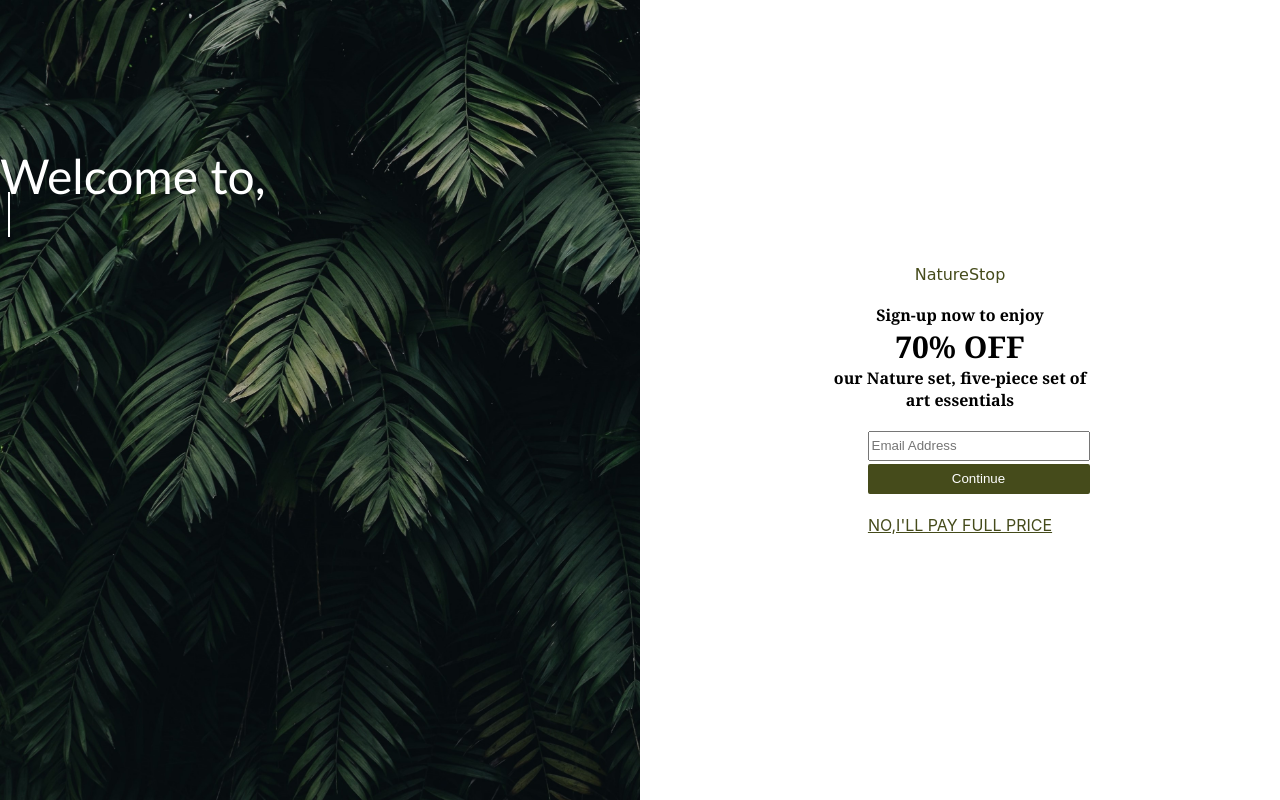
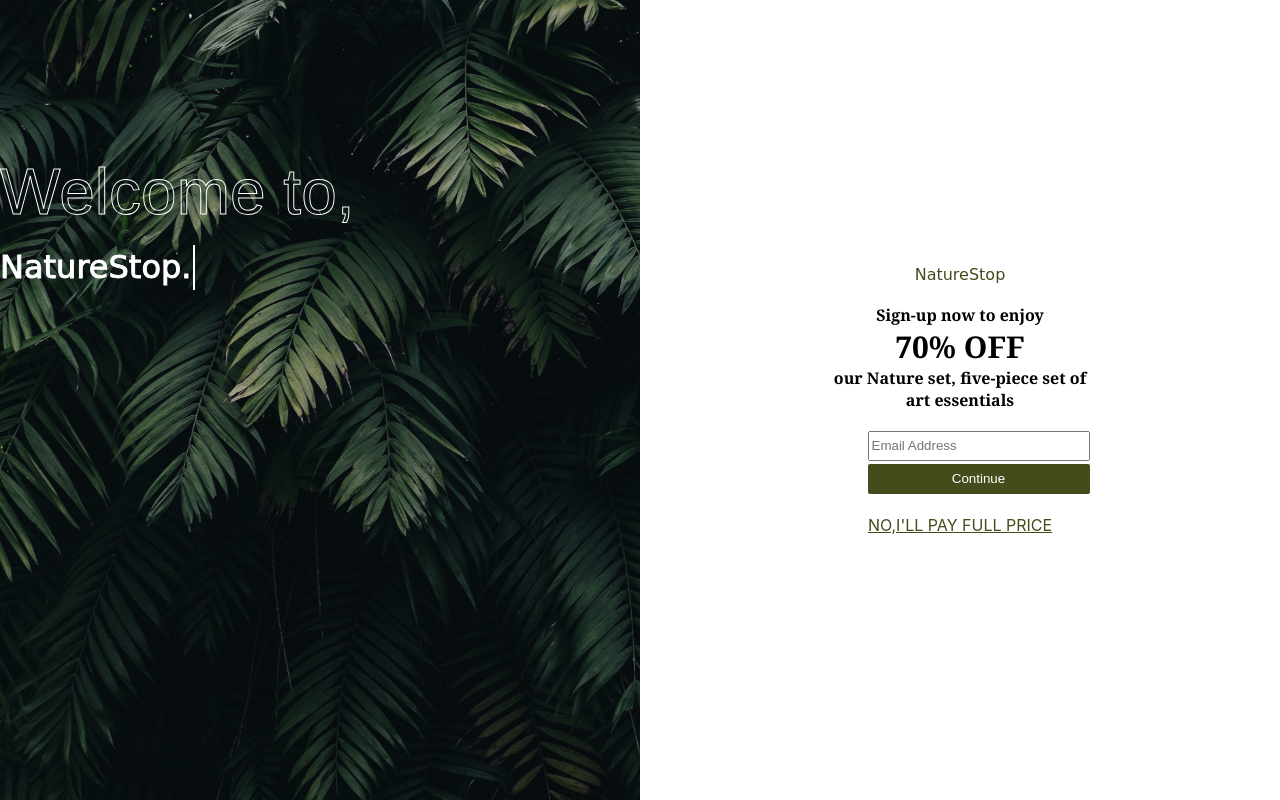
Before and after one commit to SomtoJF/Landing-page, a plain HTML site: page index.html in a window 1280 px wide. Drawn offline with Linux system fonts and the light colour scheme.

Commit message:
Add typing effect to text

```diff
--- a/index.html
+++ b/index.html
@@ -6,6 +6,7 @@
     <meta name="viewport" content="width=device-width, initial-scale=1.0">
     <title>NatureStop</title>
     <link rel="stylesheet" href="style.css">
+    <script src="main.js" defer></script>
 </head>
 <body>
    <div id="left">
--- /dev/null
+++ b/main.js
@@ -0,0 +1,12 @@
+let i = 0;
+let typewriter = document.getElementById('typewriter');
+let naturestop = ['N','a','t','u','r','e','S','t','o','p','.'];
+
+function write() {
+    if(i < naturestop.length){
+        typewriter.textContent += naturestop[i];
+        i++;
+        setTimeout(write, 200);
+    };
+}
+write();
--- a/style.css
+++ b/style.css
@@ -19,12 +19,18 @@ body div{
 }
 #introtext{
     position: absolute;
+    color: transparent;
+    top: 20%;
+   font-family: fantasy;
+    font-size: 4rem;
+    line-height: 4rem;
+    height: 100px;
+    -webkit-text-stroke: 1px white;
+}
+#typewriter{
+    font-size: 2rem;
+    font-family: cursive;
     color: white;
-    top: 20%;
-    font-family: 'Gill Sans', 'Gill Sans MT', Calibri, 'Trebuchet MS', sans-serif;
-    font-size: 3rem;
-    line-height: 2rem;
-    height: 100px;
 }
 @keyframes blink {
     0% {opacity: 1;}
@@ -33,11 +39,13 @@ body div{
     100% {opacity: 0;}
 }
 #cursor{
+    position: absolute;
+    top: 85px;
     display: inline-block;
     width: 2px;
     height: 45%;
     background-color: white;
-    margin-left: 8px;
+    margin-left: 2px;
     animation: blink .6s linear infinite alternate;
 
 }
```
